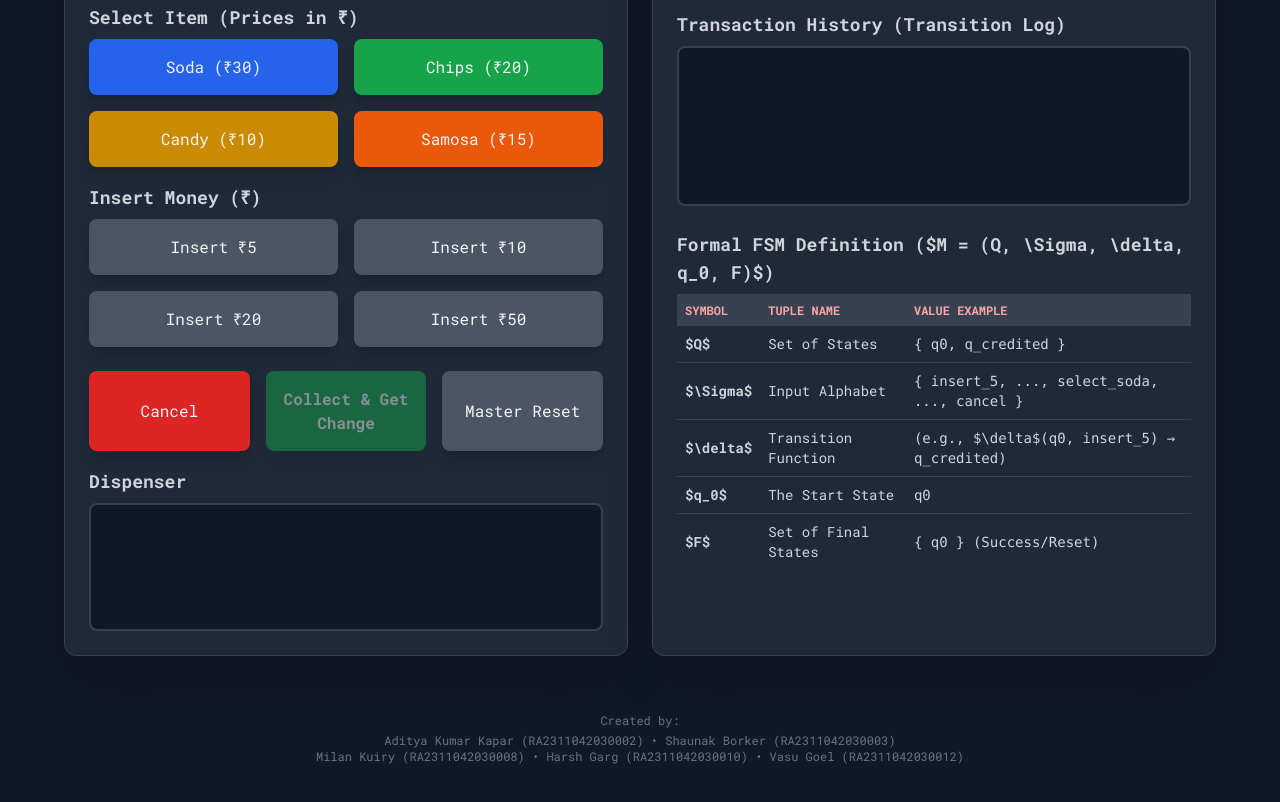
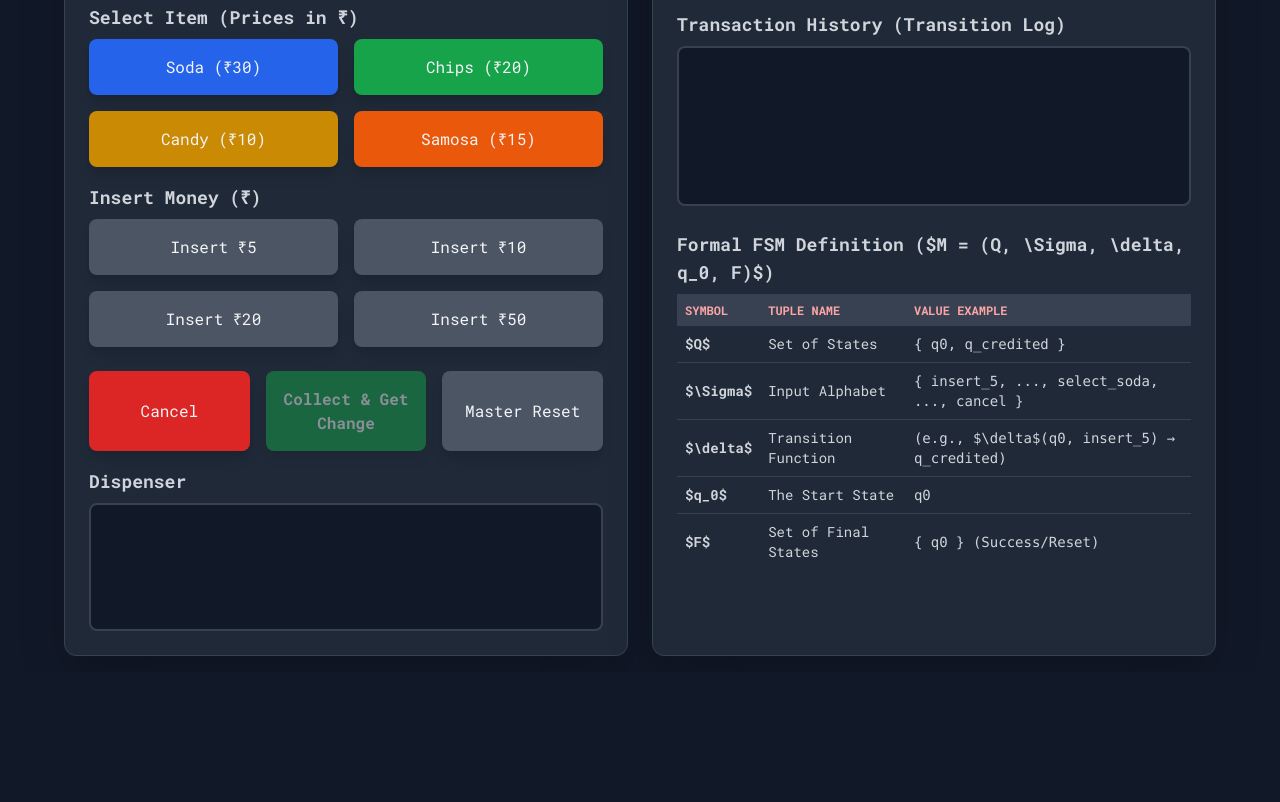
Before and after one commit to ak4752-a/Vending-Machine-Extended-FSM-Simulator, a plain HTML site: page index.html in a window 1280 px wide. Shown: the part 324-1126 px from the top of the page. After the commit the page ends 996 px from the top, so only its background shows below. Drawn offline with nearby package versions, Linux system fonts and the light colour scheme.

Commit message:
Update index.html

```diff
--- a/index.html
+++ b/index.html
@@ -166,11 +166,7 @@
         </div>
     </div>
 
-    <footer class="text-center p-6 mt-8 text-gray-500 text-xs tm-font">
-        <p class="mb-1">Created by:</p>
-        <p>Aditya Kumar Kapar (RA2311042030002) &bull; Shaunak Borker (RA2311042030003)</p>
-        <p>Milan Kuiry (RA2311042030008) &bull; Harsh Garg (RA2311042030010) &bull; Vasu Goel (RA2311042030012)</p>
-    </footer>
+
 
     <script>
         // --- FSM State ---
```
